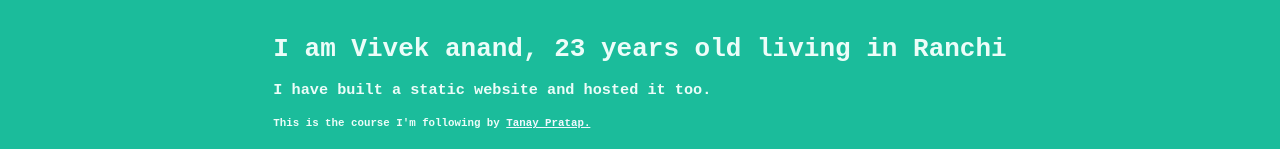
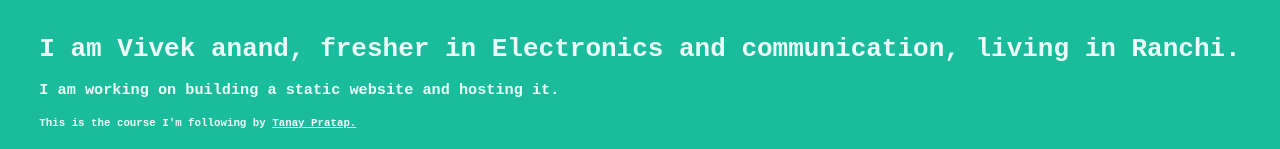
Before and after one commit to VivAn03/vivek-anand.netlify, a plain HTML site: page index.html in a window 1280 px wide. Shown: the part 468-617 px from the top of the page. Drawn offline with Linux system fonts and the light colour scheme.

Commit message:
fix:text

```diff
--- a/index.html
+++ b/index.html
@@ -9,8 +9,8 @@
     <header class="site-header">
         <img class="dp" src="https://instagram.fpat3-2.fna.fbcdn.net/v/t51.2885-19/s150x150/15099476_456912984479112_918883389413523456_a.jpg?_nc_ht=instagram.fpat3-2.fna.fbcdn.net&_nc_ohc=CeqAxaIgffAAX86J-fa&tp=1&oh=0bff805a2686948414edead84c31fa37&oe=603FAF6B">
     <div class="siteheader-content">
-        <h1>I am Vivek anand, 23 years old living in Ranchi</h1>
-        <h3>I have built a static website and hosted it too.</h3>
+        <h1>I am Vivek anand, fresher in Electronics and communication, living in Ranchi.</h1>
+        <h3>I am working on building a static website and hosting it.</h3>
         <h5>This is the course I'm following by <a class="course-link" href="https://www.youtube.com/channel/UCNFmBuclxQPe57orKiQbyfA">Tanay Pratap.</a>
         </h5>
     </div>
```
